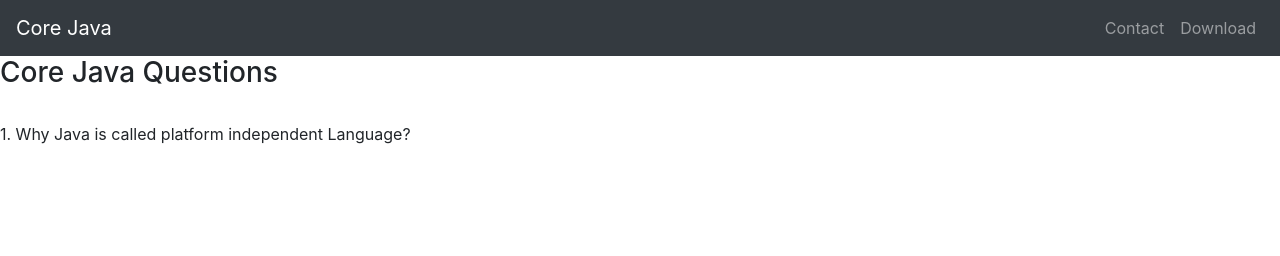
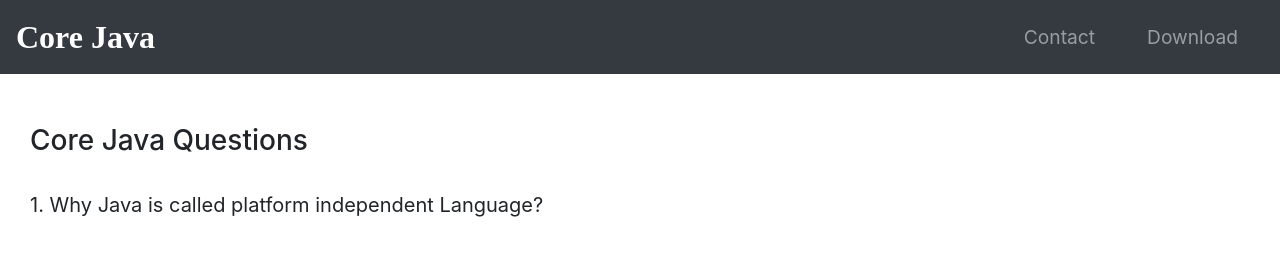
Before and after one commit to AravindhanDev/core_java, a plain HTML site: page index.html in a window 1280 px wide. Drawn offline with nearby package versions, Linux system fonts and the light colour scheme.

Commit message:
stylesheet name changes

```diff
--- a/index.html
+++ b/index.html
@@ -4,7 +4,7 @@
     <meta charset="utf-8">
     <title>Core Java</title>
     <link rel="stylesheet" href="https://maxcdn.bootstrapcdn.com/bootstrap/4.0.0/css/bootstrap.min.css" integrity="sha384-Gn5384xqQ1aoWXA+058RXPxPg6fy4IWvTNh0E263XmFcJlSAwiGgFAW/dAiS6JXm" crossorigin="anonymous">
-    <link rel="stylesheet" href="css/java.css">
+    <link rel="stylesheet" href="css/styles.css">
   </head>
   <body>
       <nav class="navbar navbar-expand-lg navbar-dark bg-dark">
```
